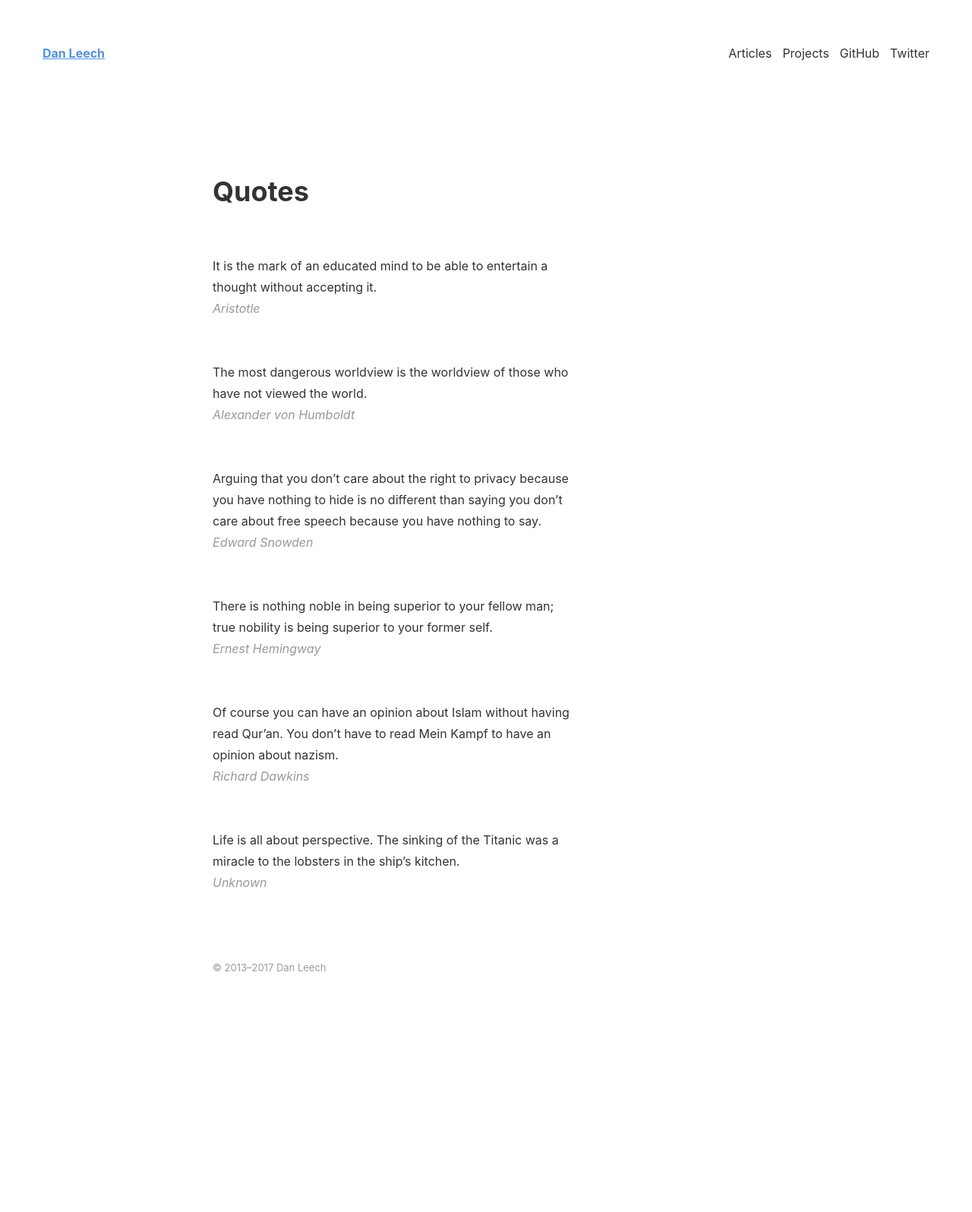
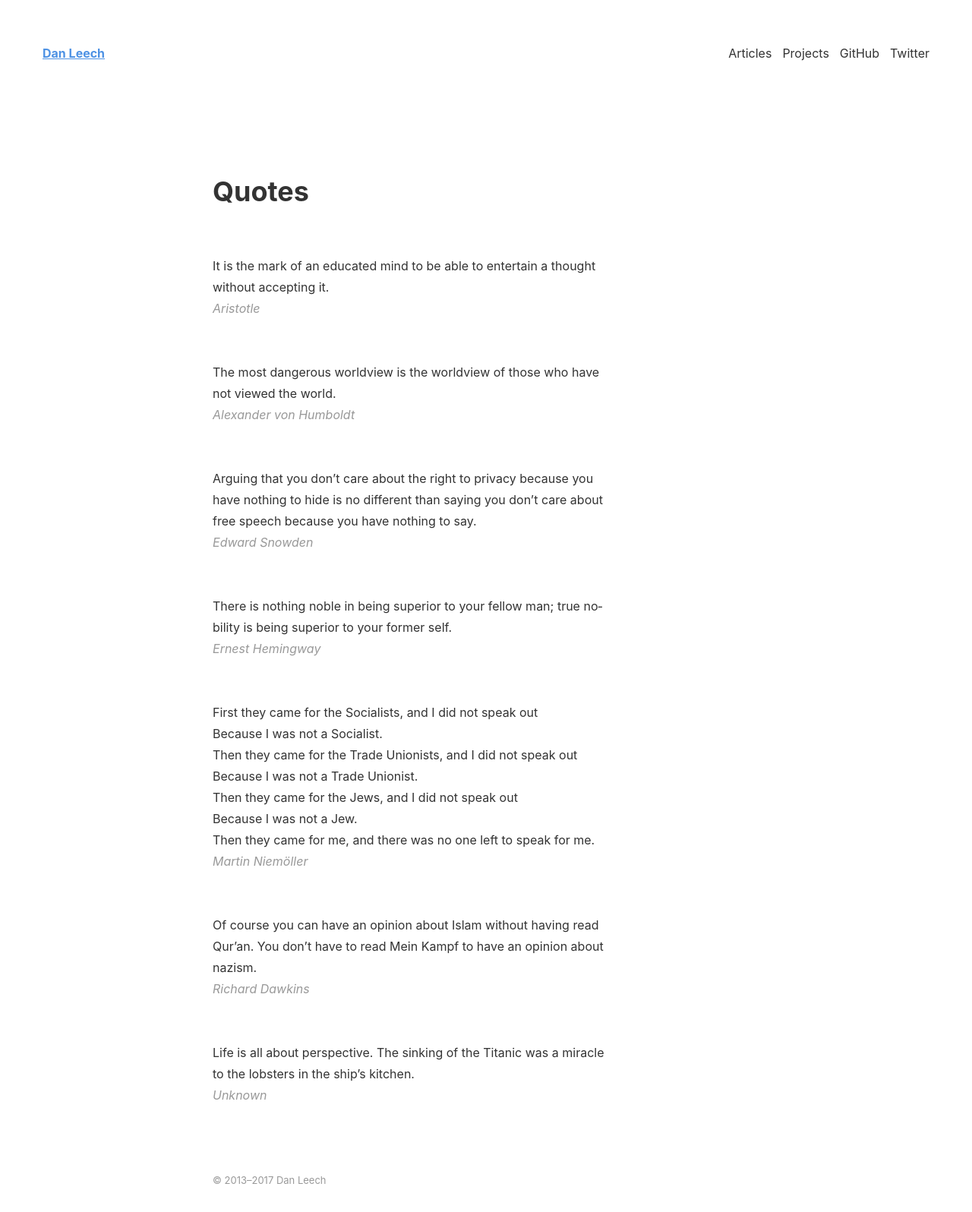
Before and after one commit to danleech/danleech.com, a Jekyll site: the page built from quotes/index.md, in a window 1280 px wide. Shown: the whole page at 76% size. Built offline with Jekyll 4.4.1, drawn with Linux system fonts in a browser that asks for light colours; before the commit the page ends 1316 px from its top, so only the background shows below that.

Commit message:
Updates quotes

```diff
--- a/_sass/_elements.scss
+++ b/_sass/_elements.scss
@@ -27,7 +27,7 @@ article {
 blockquote {
     margin: $unit-baseline * 2 0 0;
     p {
-        max-width: 30rem;
+        max-width: 33rem;
         margin-left: 0;
         margin-right: 0;
     }
--- a/quotes/index.md
+++ b/quotes/index.md
@@ -19,6 +19,16 @@ Edward Snowden
 
 Ernest Hemingway
 
+> First they came for the Socialists, and I did not speak out<br>
+> Because I was not a Socialist.<br>
+> Then they came for the Trade Unionists, and I did not speak out<br>
+> Because I was not a Trade Unionist.<br>
+> Then they came for the Jews, and I did not speak out<br>
+> Because I was not a Jew.<br>
+> Then they came for me, and there was no one left to speak for me.
+
+Martin Niemöller
+
 > Of course you can have an opinion about Islam without having read Qur’an. You don’t have to read Mein Kampf to have an opinion about nazism.
 
 Richard Dawkins
```
